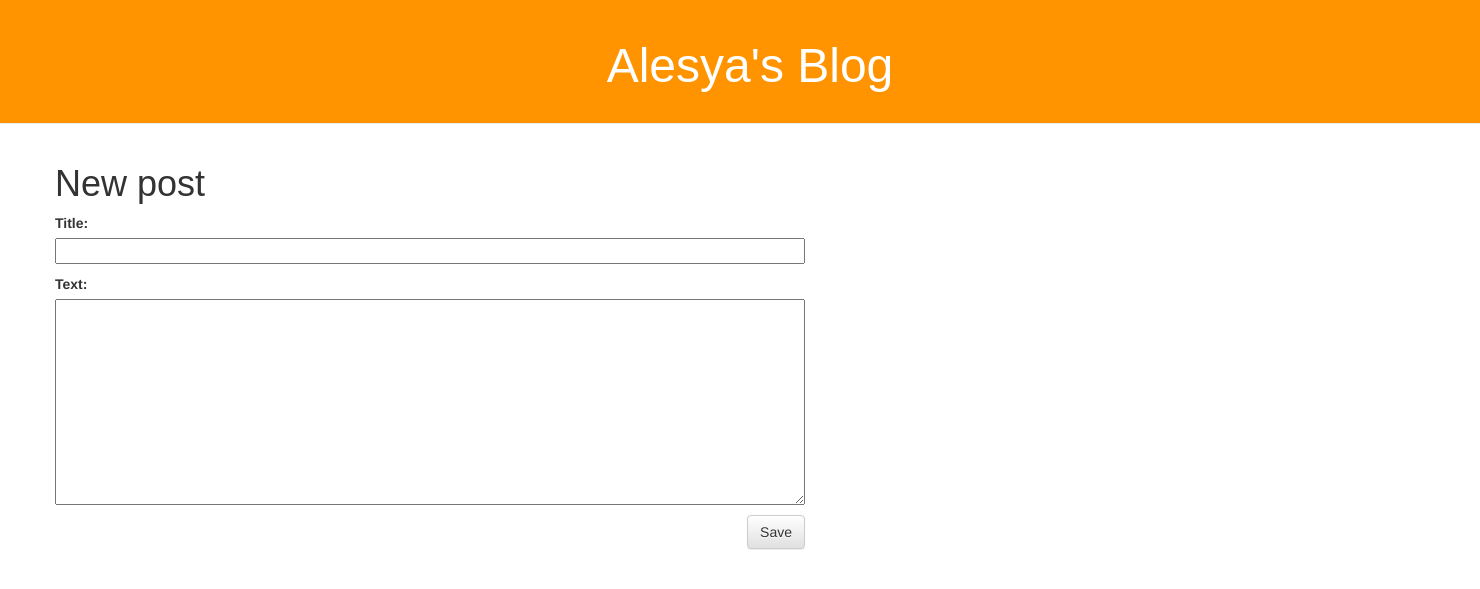
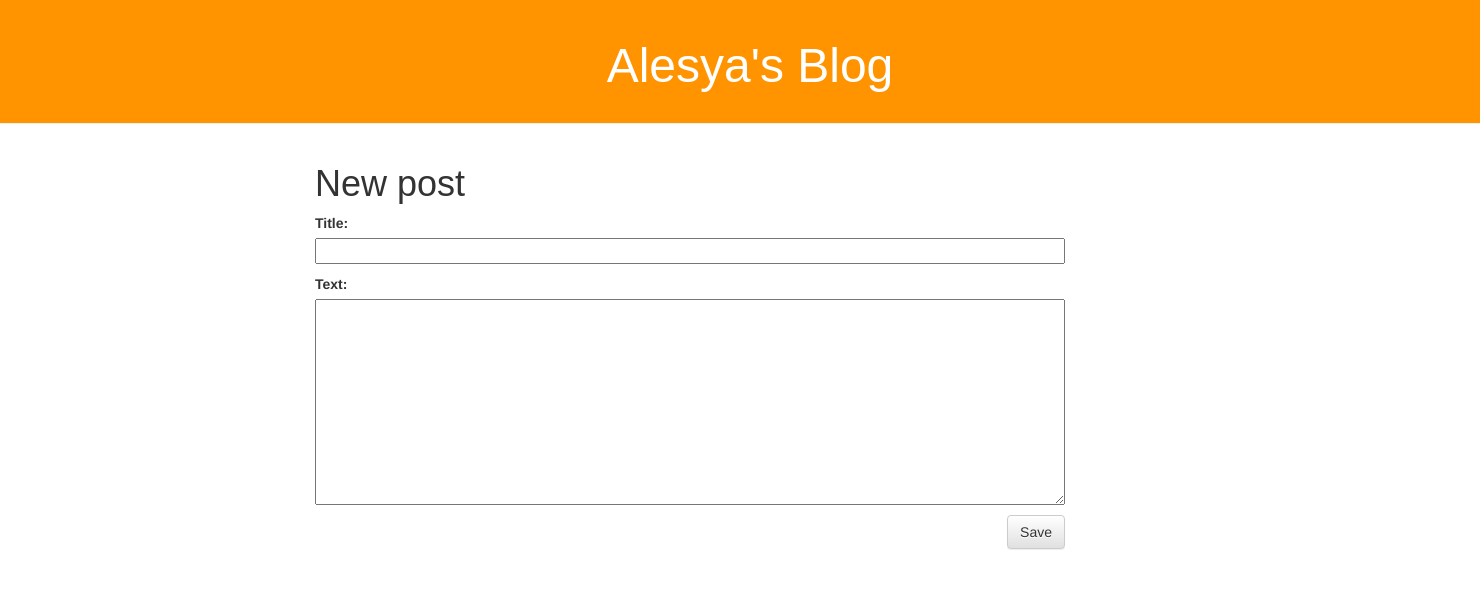
Before and after one commit to AlesyaD/.gitignore, a Django app: page /post/new/ in a window 1480 px wide. Shown: the top 589 px of the page. Run offline with Django 3.2, Linux system fonts and the light colour scheme; some libraries are stand-ins or nearby versions.

```diff
--- a/blog/static/css/blog.css
+++ b/blog/static/css/blog.css
@@ -12,7 +12,7 @@
     }
 
     .content {
-        margin-left: 40px;
+        margin-left: 300px;
     }
 
     h1, h2, h3, h4 {
```
